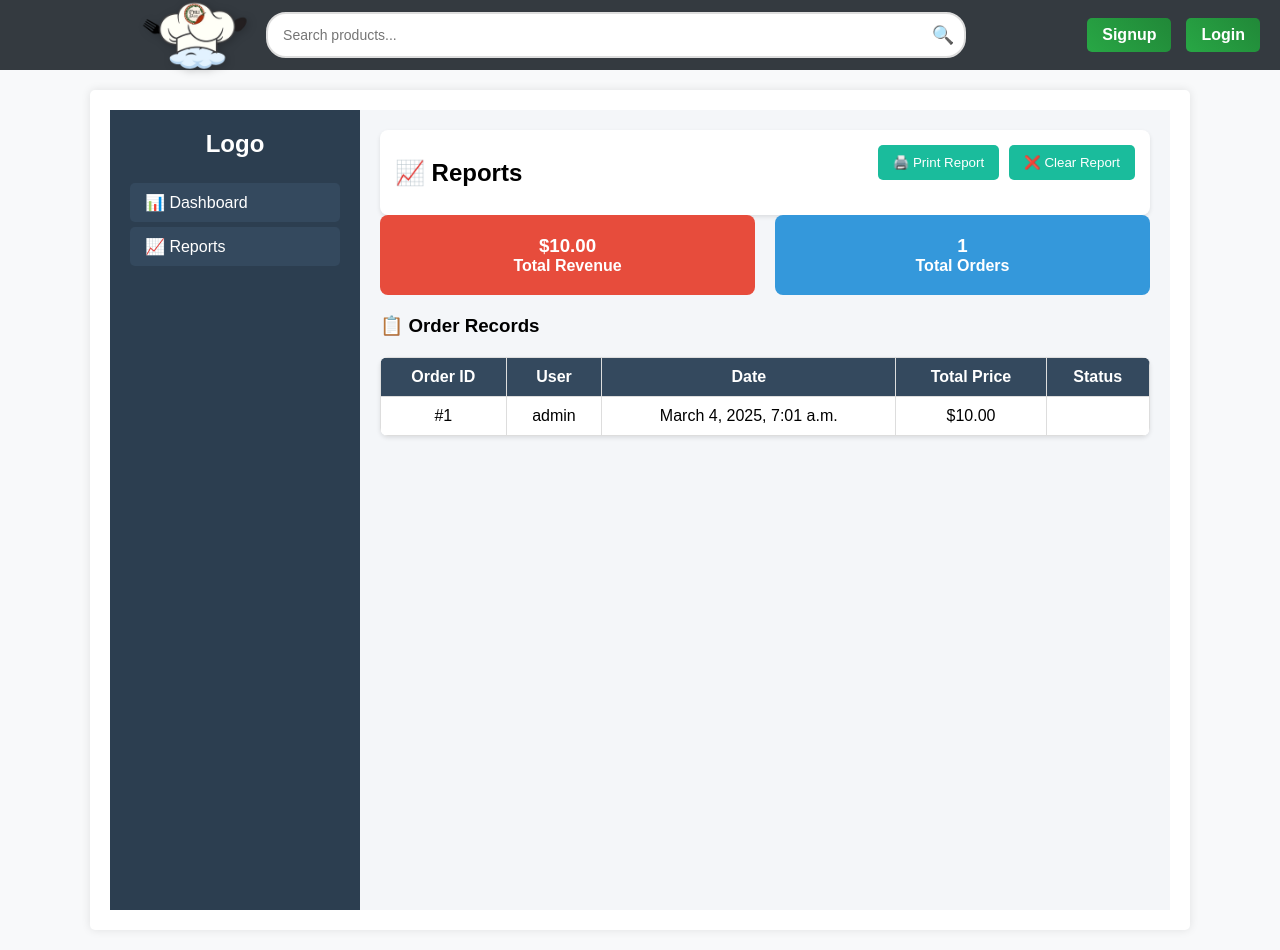
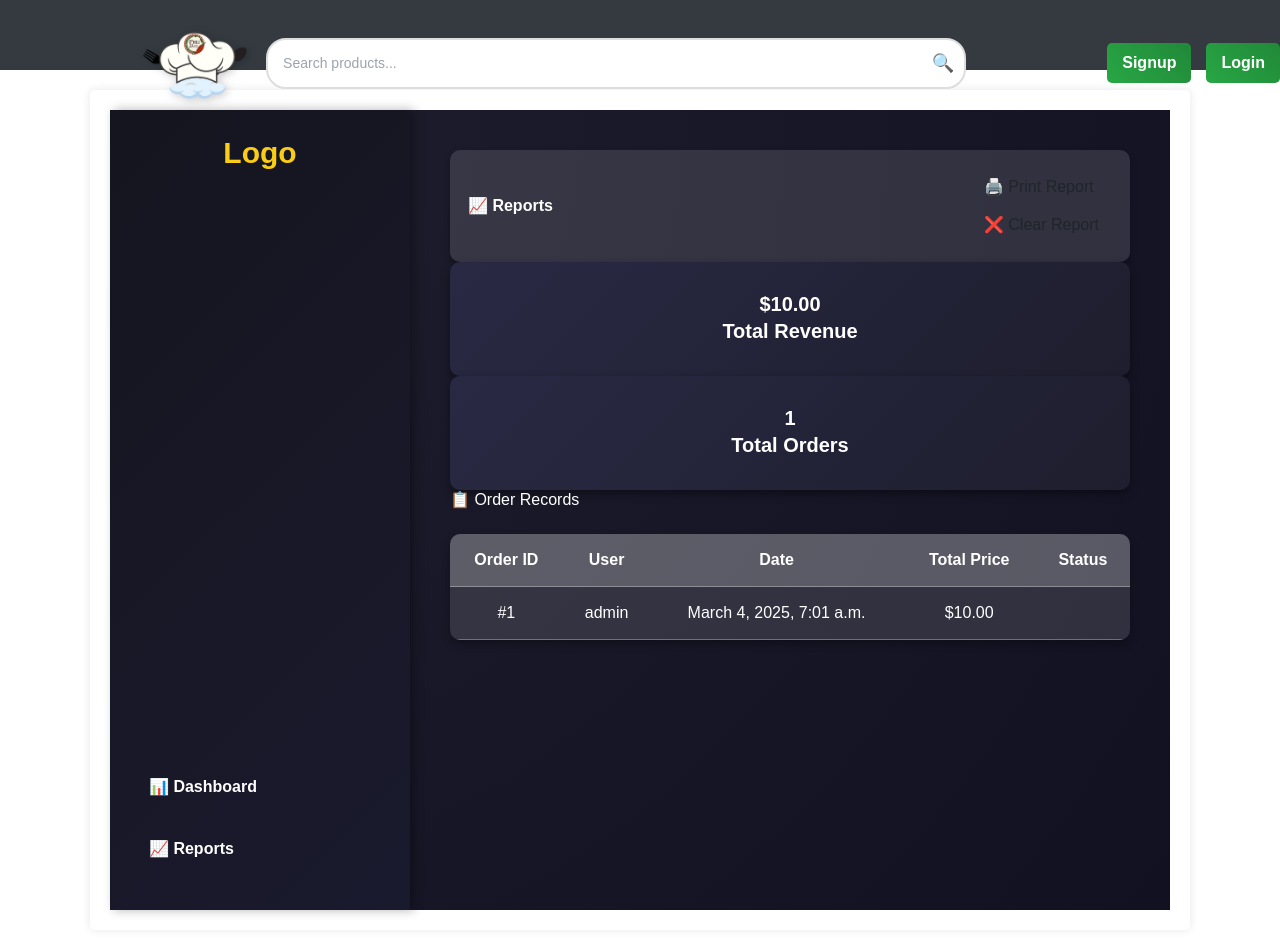
Before and after one commit to Luphonix-Prime/Ecommerce_store, a Django app: page /report/ in a window 1280 px wide. Run offline with Django 5.2, Linux system fonts and the light colour scheme; data comes from the database, SQL or seed files in the repository; both versions use the stored data as it was after the commit; style sheets or scripts are compiled from the project's sources.

Commit message:
commit css

```diff
--- a/store/static/css/dashboard.css
+++ b/store/static/css/dashboard.css
@@ -1,156 +1,158 @@
-/* Dashboard Container */
+@import url('https://cdn.jsdelivr.net/npm/bootstrap@5.3.0/dist/css/bootstrap.min.css');
+
+@tailwind base;
+@tailwind components;
+@tailwind utilities;
+
+/* 🌟 Main Dashboard Layout */
 .dashboard-container {
     display: flex;
     min-height: 100vh;
-    background-color: #f4f6f9;
+    background: radial-gradient(circle at top left, #1e1e2e, #111122);
+    color: #fff;
 }
 
-/* Sidebar */
+/* 🌟 Sidebar */
 .sidebar {
-    width: 250px;
-    background: #2c3e50;
-    padding: 20px;
-    color: white;
+    width: 300px;
+    background: linear-gradient(135deg, #15151f 0%, #1a1a2e 100%);
+    padding: 25px;
     display: flex;
     flex-direction: column;
+    justify-content: space-between;
     height: 100vh;
+    box-shadow: 4px 0 10px rgba(0, 0, 0, 0.3);
 }
 
+/* 🌟 Sidebar Logo */
 .logo {
-    font-size: 24px;
+    font-size: 30px;
     font-weight: bold;
     text-align: center;
-    margin-bottom: 20px;
+    color: #facc15;
+    margin-bottom: 25px;
+}
+
+/* 🌟 Sidebar Menu */
+.menu {
+    list-style: none;
+    padding: 0;
 }
 
 .menu li {
-    list-style: none;
-    padding: 10px 15px;
-    margin: 5px 0;
-    background: #34495e;
-    border-radius: 5px;
+    padding: 14px;
+    margin: 10px 0;
+    border-radius: 8px;
     cursor: pointer;
+    transition: 0.3s;
+    font-size: 16px;
+    font-weight: 600;
+}
+
+.menu li a {
+    color: #fff;
+    text-decoration: none;
 }
 
 .menu li:hover {
-    background: #1abc9c;
+    background: #facc15;
 }
 
-.menu li a {
-    text-decoration: none;
-    color: white;
-    display: block;
+.menu li:hover a {
+    color: black;
 }
 
-/* Dashboard Main */
+/* 🌟 Main Content */
 .dashboard-main {
     flex: 1;
-    padding: 20px;
+    padding: 40px;
 }
 
+/* 🌟 Header */
 .dashboard-header {
     display: flex;
     justify-content: space-between;
     align-items: center;
-    background: white;
-    padding: 15px;
-    border-radius: 8px;
-    box-shadow: 0 2px 4px rgba(0, 0, 0, 0.1);
+    background: rgba(255, 255, 255, 0.12);
+    padding: 18px;
+    border-radius: 10px;
+    box-shadow: 0 3px 6px rgba(0, 0, 0, 0.3);
+    font-weight: bold;
 }
 
+/* 🌟 Stats Cards */
 .dashboard-stats {
     display: flex;
-    gap: 15px;
-    margin-top: 20px;
+    gap: 20px;
+    margin-top: 25px;
 }
 
 .stat-box {
     flex: 1;
-    padding: 20px;
-    border-radius: 8px;
+    padding: 30px;
+    border-radius: 10px;
     text-align: center;
-    color: white;
+    font-size: 20px;
     font-weight: bold;
+    cursor: pointer;
+    background: linear-gradient(135deg, #292944, #1e1e2e);
+    transition: all 0.3s ease-in-out;
+    box-shadow: 0 4px 10px rgba(0, 0, 0, 0.4);
 }
 
-.red { background: #e74c3c; }
-.blue { background: #3498db; }
-.orange { background: #f39c12; }
-.green { background: #2ecc71; }
+.stat-box:hover {
+    transform: scale(1.05);
+    background: #facc15;
+    color: black;
+}
 
-/* Table */
+/* 🌟 Tables */
 table {
     width: 100%;
-    background: white;
-    border-radius: 8px;
+    border-collapse: collapse;
+    background: rgba(255, 255, 255, 0.12);
+    border-radius: 10px;
     overflow: hidden;
-    box-shadow: 0 2px 4px rgba(0, 0, 0, 0.1);
-    margin-top: 20px;
+    box-shadow: 0 4px 8px rgba(0, 0, 0, 0.3);
+    margin-top: 25px;
 }
 
 thead {
-    background: #34495e;
+    background: rgba(255, 255, 255, 0.2);
     color: white;
 }
 
 td, th {
-    padding: 12px;
+    padding: 14px;
     text-align: center;
-    border-bottom: 1px solid #ddd;
+    border-bottom: 1px solid rgba(255, 255, 255, 0.3);
+    font-size: 16px;
+    color: white;
 }
 
-.badge {
-    padding: 5px 10px;
-    border-radius: 12px;
-    color: white;
-    font-size: 14px;
-}
-
-.twitter { background: #1da1f2; }
-.facebook { background: #3b5998; }
-.amazon { background: #ff9900; }
-.microsoft { background: #0078d7; }
-
-/* Progress Bar */
-.progress-bar-container {
-    background: white;
-    padding: 15px;
-    border-radius: 8px;
-    box-shadow: 0 2px 4px rgba(0, 0, 0, 0.1);
-    margin-top: 20px;
-}
-
-.progress-bar {
-    height: 20px;
-    border-radius: 8px;
-    text-align: center;
-    color: white;
-    font-weight: bold;
-    margin-bottom: 5px;
-}
-
-/* Buttons */
+/* 🌟 Buttons */
 button {
-    background: #1abc9c;
-    color: white;
+    background: #facc15;
+    color: black;
+    padding: 12px 18px;
+    border-radius: 6px;
+    font-weight: 600;
+    cursor: pointer;
+    transition: 0.3s;
     border: none;
-    padding: 10px 15px;
-    border-radius: 5px;
-    cursor: pointer;
 }
 
 button:hover {
-    background: #16a085;
+    background: #d97706;
 }
 
-
-/* Add Category Button */
+/* 🌟 Add Category Button */
 .btn-add {
     display: inline-block;
-    background: #28a745;
-    color: white;
-    padding: 10px 15px;
-    border-radius: 5px;
+    background: #facc15;
+    color: black;
+    padding: 14px 20px;
+    border-radius: 6px;
     text-decoration: none;
     font-weight: bold;
     margin-bottom: 15px;
@@ -158,29 +160,41 @@ button:hover {
 }
 
 .btn-add:hover {
-    background: #218838;
+    background: #d97706;
 }
 
-
-.report-summary {
-    display: flex;
-    gap: 20px;
-    margin-bottom: 20px;
+/* 🌟 Table Actions */
+.action-buttons a {
+    display: inline-block;
+    padding: 8px 14px;
+    margin-right: 5px;
+    border-radius: 6px;
+    text-decoration: none;
+    font-weight: 600;
 }
 
-.report-table table {
-    width: 100%;
-    border-collapse: collapse;
+.btn-edit {
+    background: #2563eb;
+    color: white;
 }
 
-.report-table th, .report-table td {
-    border: 1px solid #ddd;
-    padding: 10px;
-    text-align: center;
+.btn-delete {
+    background: #dc2626;
+    color: white;
 }
 
-.actions {
-    display: flex;
-    gap: 10px;
-    margin-bottom: 20px;
+/* 🌟 Mobile Responsive */
+@media (max-width: 768px) {
+    .dashboard-container {
+        flex-direction: column;
+    }
+
+    .sidebar {
+        width: 100%;
+        height: auto;
+    }
+
+    .dashboard-stats {
+        flex-direction: column;
+    }
 }
```
Also changed, not shown: db.sqlite3.
